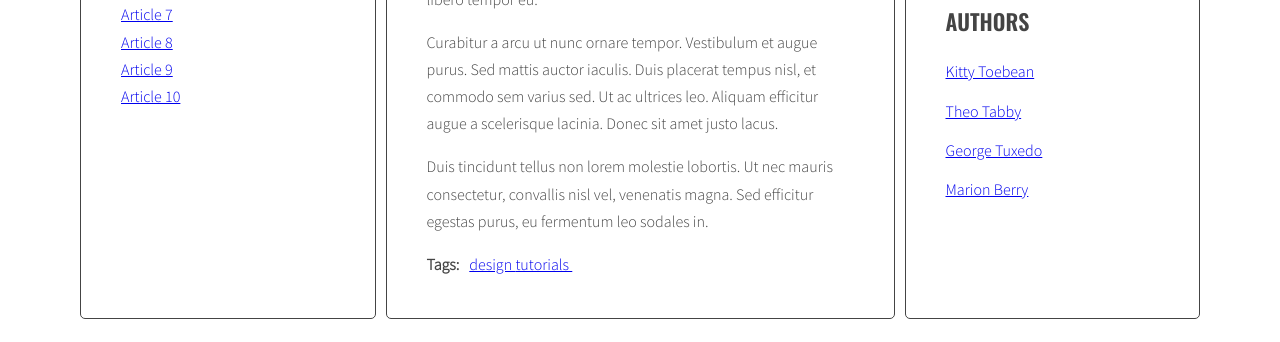
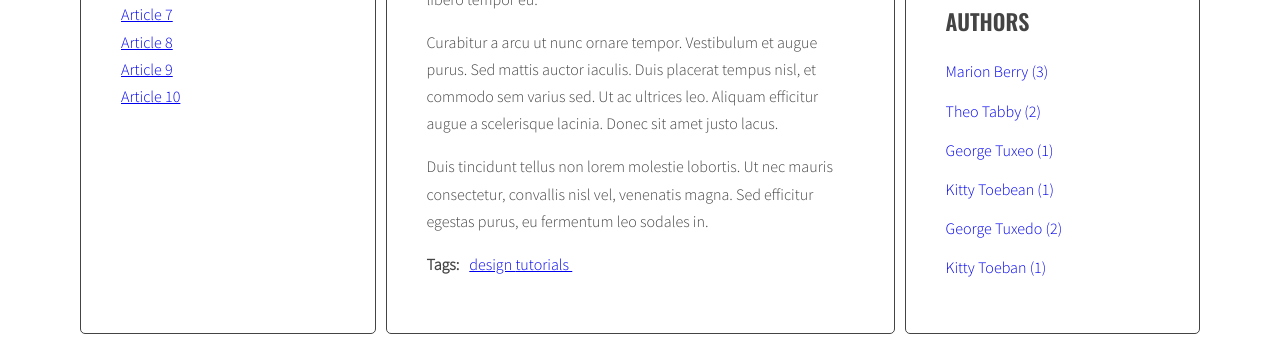
Before and after one commit to 11pablo/javascript-blog, a website: page index.html in a window 1280 px wide. Shown: the part 520-862 px from the top of the page. Drawn offline with nearby package versions, Linux system fonts and the light colour scheme.

Commit message:
Add authors list

```diff
--- a/index.html
+++ b/index.html
@@ -163,26 +163,6 @@
             </ul>
             <h2 class="section-title">Authors</h2>
             <ul class="list authors">
-              <li>
-                <a href="#">
-                  <span class="author-name">Kitty Toebean</span>
-                </a>
-              </li>
-              <li>
-                <a href="#">
-                  <span class="author-name">Theo Tabby</span>
-                </a>
-              </li>
-              <li>
-                <a href="#">
-                  <span class="author-name">George Tuxedo</span>
-                </a>
-              </li>
-              <li>
-                <a href="#">
-                  <span class="author-name">Marion Berry</span>
-                </a>
-              </li>
             </ul>
           </aside>
         </main>
--- a/js/script.js
+++ b/js/script.js
@@ -34,7 +34,9 @@ const optArticleSelector = '.post',
   optTitleListSelector = '.titles',
   optArticleTagsSelector = '.post-tags .list',
   optCloudClassCount = 5,
+  optAuthorsListSelector = '.authors',
   optCloudClassPrefix = 'tag-size-';
+
 function generateTitleLinks(customSelector = ''){
   /* [DONE] remove contents of titleList */
   const titleList = document.querySelector(optTitleListSelector);
@@ -70,7 +72,7 @@ generateTitleLinks();
 function calculateTagsParams(tags) {
   const params = { max: 0, min: 999999 };
   for(let tag in tags){
-    console.log(tag + ' is used ' + tags[tag] + ' times');
+    /*console.log(tag + ' is used ' + tags[tag] + ' times');*/
     if(tags[tag] > params.max){
       params.max = tags[tag];
     } else if(tags[tag] < params.min){
@@ -133,7 +135,7 @@ function generateTags(){
   /* [NEW] find list of tags in right column */
   const tagList = document.querySelector('.tags');
   const tagsParams = calculateTagsParams(allTags);
-  console.log('tagsParams:',tagsParams);
+  /*console.log('tagsParams:',tagsParams);*/
   /*[NEW] create variable for all links HTML code */
   let allTagsHTML = '';
 
@@ -200,6 +202,8 @@ function addClickListenersToTags(){
 addClickListenersToTags();
 
 function generateAuthors(){
+  /* [NEW] create a new variable allTags with an empty object */
+  let allAuthors = {};
   /* [DONE]find all articles */
   const articles = document.querySelectorAll(optArticleSelector);
   /*console.log(articles);*/
@@ -219,14 +223,42 @@ function generateAuthors(){
     /*console.log(html);*/
     /* [DONE] add generated code to html variable */
     authorList.insertAdjacentHTML('beforeend', linkHtml);
+    /* [NEW] check if this link is NOT already in allTags */
+    if(!allAuthors.hasOwnProperty(authorTag)){
+      /* [NEW] add tag to allTags object */
+      allAuthors[authorTag] = 1;
+    } else {
+      allAuthors[authorTag]++;
+    }
     /* END LOOP: for each tag */
 
     /* insert HTML of all the links into the tags wrapper */
 
   /* END LOOP: for every article: */
   }
+
+  /* [NEW] find list of tags in right column */
+  const authorList = document.querySelector(optAuthorsListSelector);
+  /*[NEW] create variable for all links HTML code */
+  let allAuthorsHTML = '';
+
+  /*[NEW] START LOOP: for each tag in allTags */
+  for(let author in allAuthors){
+    /*console.log(author);*/
+    /*[NEW] generate code of a link and add it to allTagsHTML */
+    allAuthorsHTML +='<li><a href="#author-' + author + '"><span>' + author + ' (' + allAuthors[author] + ')'+ '&nbsp</span></a></li>';
+    /*console.log(allAuthorsHTML);*/
+  }
+
+  /*[NEW] add html form allTagsHTML to tagList */
+  authorList.insertAdjacentHTML('beforeend', allAuthorsHTML);
+
 }
 generateAuthors();
+
+
+
+
 
 function authorClickHandler(event){
   /* [DONE] prevent default action for this event */
--- a/sass/style.scss
+++ b/sass/style.scss
@@ -123,7 +123,6 @@ body {
 /* tag cloud*/
 .inline li {
   display: inline-block;
-  text-decoration: none;
 }
 .inline a {
   text-decoration: none;
@@ -153,3 +152,7 @@ body {
   font-size:35px;
   color: rgb(241, 47, 21);
 }
+
+.authors a {
+  text-decoration: none;
+}
```
Also changed, not shown: css/style.css, 1 other file.
